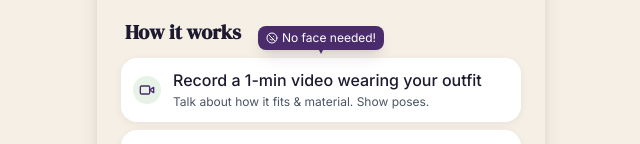
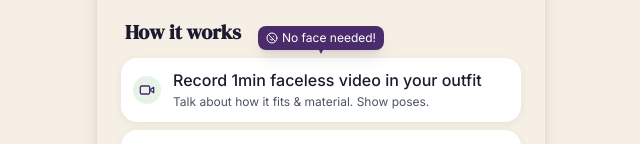
Before and after one commit to kzbronzebeard/fitback_admin, a Next.js app: page / in a window 1280 px wide. Shown: the part 478-622 px from the top of the page, without its empty margins (319-959 px from the left). Built offline with nearby package versions, Linux system fonts and the light colour scheme; no server answers.

Commit message:
feat: update video prompt text in welcome screen
Change prompt from "Record a 1-min video wearing your outfit" to "Record 1min faceless video in your outfit".

Co-authored-by: null <35060234+kzbronzebeard@users.noreply.github.com>

```diff
--- a/app/dashboard/page.tsx
+++ b/app/dashboard/page.tsx
@@ -490,7 +490,6 @@ export default function Dashboard() {
                 <h2 className="text-lg font-bold font-serif">Unlimited Earning Potential</h2>
               </div>
               <div className="text-center">
-                <p className="text-base font-semibold mb-1">₹50 per approved video • No limits!</p>
                 <p className="text-sm opacity-80">
                   Submit as many outfit videos as you want. The more quality feedback you provide, the more you earn.
                 </p>
--- a/app/page.tsx
+++ b/app/page.tsx
@@ -318,7 +318,7 @@ export default function WelcomeScreen() {
                   </div>
                   <div className="flex-1">
                     <p className="text-base font-medium text-[#1D1A2F] leading-tight">
-                      Record a 1-min video wearing your outfit
+                      Record 1min faceless video in your outfit
                     </p>
                     <p className="text-xs text-gray-600 mt-1">Talk about how it fits & material. Show poses.</p>
                   </div>
```
